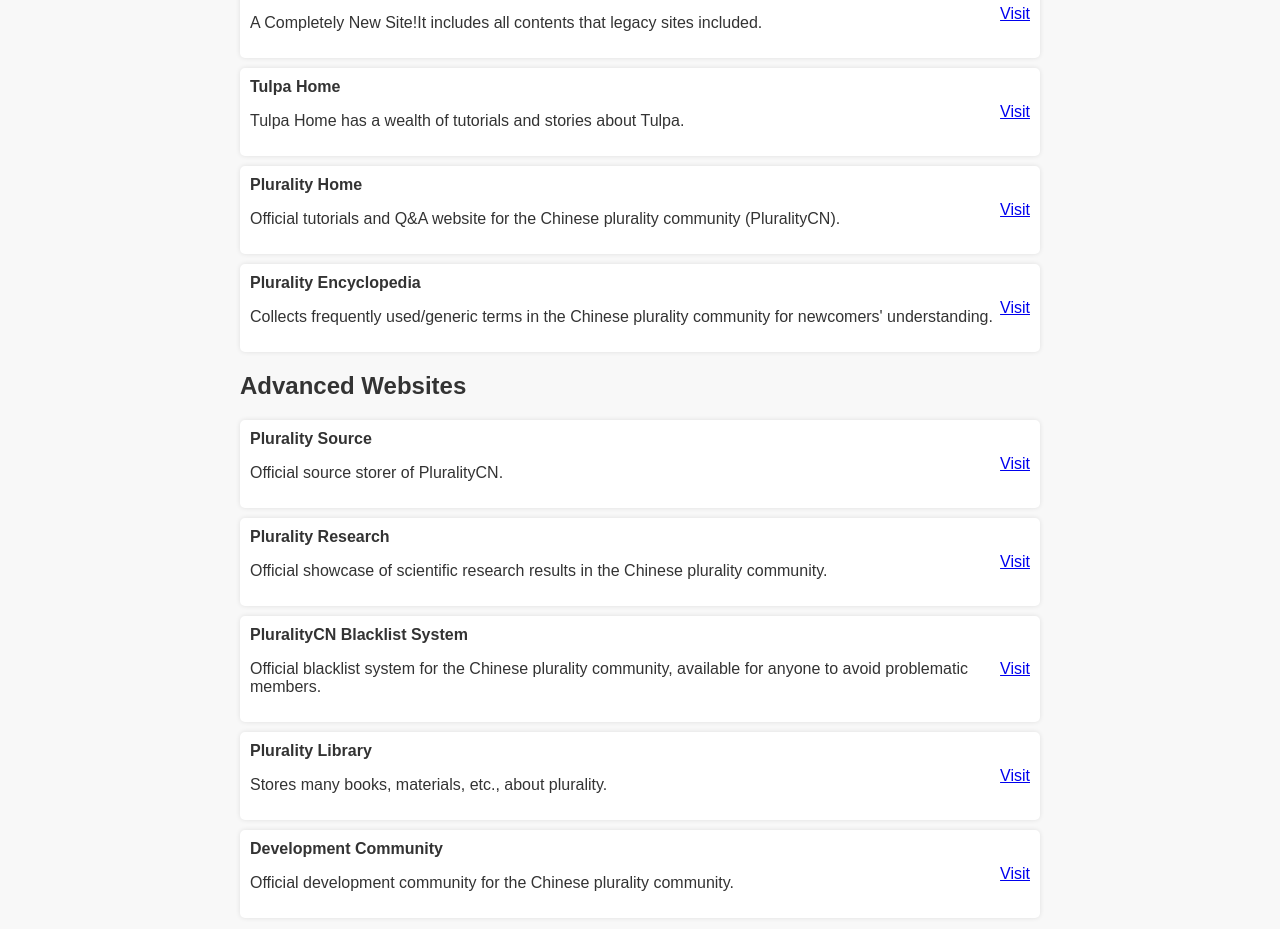
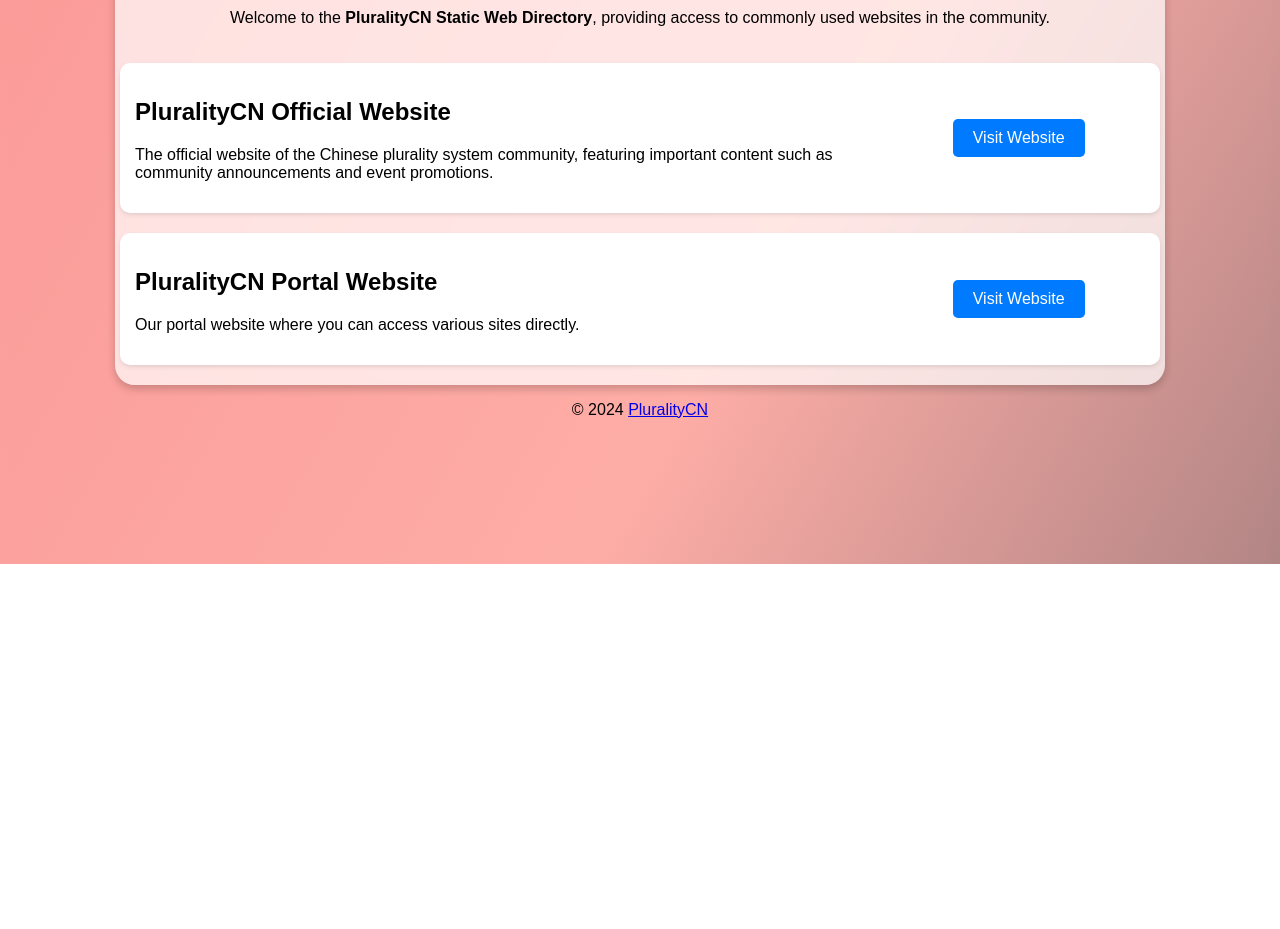
Before and after one commit to pluralitycn/pluralitycn.github.io, a plain HTML site: page index_en.html in a window 1280 px wide. Shown: the part 236-1165 px from the top of the page. After the commit the page ends 800 px from the top, so only its background shows below. Drawn offline with Linux system fonts and the light colour scheme.

Commit message:
Update index_en.html

```diff
--- a/index_en.html
+++ b/index_en.html
@@ -3,225 +3,94 @@
 <head>
 <meta charset="UTF-8">
 <meta name="viewport" content="width=device-width, initial-scale=1.0">
-  <title>PluralityCN Website Navigation</title>
+<title>PluralityCN Static Web Directory</title>
 <style>
-    body {
-      font-family: 'Arial', sans-serif;
-      background-color: #f8f8f8;
-      color: #333;
-      transition: background-color 0.3s, color 0.3s;
+    @keyframes auroraBG {
+        0% { background-position: 0% 50%; }
+        25% { background-position: 100% 50%; }
+        50% { background-position: 0% 50%; }
+        75% { background-position: 100% 50%; }
+        100% { background-position: 0% 50%; }
     }
-
+    body, html {
+        height: 100%;
+        margin: 0;
+        overflow: hidden;
+        display: flex;
+        flex-direction: column;
+        justify-content: center;
+        align-items: center;
+        background: linear-gradient(120deg, #012939, #0290b0, #00cdac, #a1ffce, #f68084, #feada6, #012939);
+        background-size: 800% 800%;
+        animation: auroraBG 20s ease infinite;
+        font-family: Arial, sans-serif;
+    }
     .container {
-      max-width: 800px;
-      margin: 20px auto;
+        backdrop-filter: blur(10px);
+        background-color: rgba(255, 255, 255, 0.7);
+        padding: 20px;
+        border-radius: 20px;
+        box-shadow: 0 4px 8px rgba(0,0,0,0.2);
+        transition: background-color 0.3s ease, box-shadow 0.5s ease, transform 0.5s ease;
+        cursor: pointer;
+        width: 80%; /* Adjust container width */
+        display: flex;
+        flex-direction: column;
+        align-items: center;
     }
-
-    h1 {
-      text-align: center;
-      color: #007BFF;
+    .card {
+        background-color: #fff;
+        margin-top: 20px;
+        padding: 15px;
+        border-radius: 10px;
+        box-shadow: 0 2px 4px rgba(0,0,0,0.1);
+        display: flex;
+        width: 100%; /* Full width cards */
     }
-
-    .announcement {
-      margin-bottom: 20px;
-      padding: 10px;
-      background-color: #ffeeba;
-      border: 1px solid #ffc107;
+    .left {
+        flex: 3;
+    }
+    .right {
+        flex: 1;
+        display: flex;
+        align-items: center;
+        justify-content: center;
+    }
+    .right a {
+        text-decoration: none;
+        color: white;
+        background-color: #007BFF;
+        padding: 10px 20px;
         border-radius: 5px;
-    }
-
-    .category {
-      margin-top: 20px;
-    }
-
-    .site {
-      display: flex;
-      justify-content: space-between;
-      align-items: center;
-      padding: 10px;
-      margin: 10px 0;
-      background-color: #fff;
-      border-radius: 5px;
-      box-shadow: 0 0 5px rgba(0, 0, 0, 0.1);
-      transition: background-color 0.3s;
-    }
-
-    .site:hover {
-      background-color: #f0f0f0;
-    }
-
-    .toggle-btn {
-      cursor: pointer;
-      font-size: 18px;
-      margin-bottom: 10px;
-    }
-
-    .night-mode {
-      text-align: right;
-      margin-top: 20px;
-    }
-
-    .night-mode label {
-      display: inline-block;
-      margin-right: 10px;
-    }
-
-    .language-switch {
-      margin-top: 10px;
     }
 </style>
 </head>
 <body>
-
 <div class="container">
-  <div class="announcement">
-    Note: It is recommended to access websites through the navigation and confirm that the domain is "tulpa.cn", "plura.wiki", or "pluralitycn.wiki".
+    <h1>PluralityCN Static Web Directory</h1>
+    <p>Welcome to the <b>PluralityCN Static Web Directory</b>, providing access to commonly used websites in the community.</p>
+    <div class="card">
+        <div class="left">
+            <h2>PluralityCN Official Website</h2>
+            <p>The official website of the Chinese plurality system community, featuring important content such as community announcements and event promotions.</p>
         </div>
-
-  <h1>PluralityCN Website Navigation</h1>
-
-  <div class="category" id="entry-websites">
-    <h2>Entry Websites</h2>
-    <div class="site">
-      <div>
-        <strong>The All-in-One Site of PluralityCN</strong>
-        <p>A Completely New Site!It includes all contents that legacy sites included.</p>
-      </div>
-      <a href="https://aiosite-of-pluralitycn.notion.site/b89fb100dbde4bdbb08bd17f13d22847?pvs=4 target="_blank">Visit</a>
-    </div>
-
-    <div class="site">
-      <div>
-        <strong>Tulpa Home</strong>
-        <p>Tulpa Home has a wealth of tutorials and stories about Tulpa.</p>
-      </div>
-      <a href="https://tulpahome.pluralitycn.wiki" target="_blank">Visit</a>
-    </div>
-
-    <div class="site">
-      <div>
-        <strong>Plurality Home</strong>
-        <p>Official tutorials and Q&A website for the Chinese plurality community (PluralityCN).</p>
-      </div>
-      <a href="https://home.pluralitycn.wiki" target="_blank">Visit</a>
-    </div>
-
-    <div class="site">
-      <div>
-        <strong>Plurality Encyclopedia</strong>
-        <p>Collects frequently used/generic terms in the Chinese plurality community for newcomers' understanding.</p>
-      </div>
-      <a href="https://pedia.pluralitycn.wiki" target="_blank">Visit</a>
+        <div class="right">
+            <a href="https://www.pluralitycn.com" target="_blank">Visit Website</a>
         </div>
     </div>
-
-  <div class="category" id="advanced-websites">
-    <h2>Advanced Websites</h2>
-    <div class="site">
-      <div>
-        <strong>Plurality Source</strong>
-        <p>Official source storer of PluralityCN.</p>
+    <div class="card">
+        <div class="left">
+            <h2>PluralityCN Portal Website</h2>
+            <p>Our portal website where you can access various sites directly.</p>
         </div>
-      <a href="https://source.plura.wiki" target="_blank">Visit</a>
-    </div>
-
-    <div class="site">
-      <div>
-        <strong>Plurality Research</strong>
-        <p>Official showcase of scientific research results in the Chinese plurality community.</p>
-      </div>
-      <a href="https://research.plura.wiki" target="_blank">Visit</a>
-    </div>
-
-    <div class="site">
-      <div>
-        <strong>PluralityCN Blacklist System</strong>
-        <p>Official blacklist system for the Chinese plurality community, available for anyone to avoid problematic members.</p>
-      </div>
-      <a href="https://blacklist.plura.wiki" target="_blank">Visit</a>
-    </div>
-
-    <div class="site">
-      <div>
-        <strong>Plurality Library</strong>
-        <p>Stores many books, materials, etc., about plurality.</p>
-      </div>
-      <a href="https://library.plura.wiki" target="_blank">Visit</a>
-    </div>
-
-    <div class="site">
-      <div>
-        <strong>Development Community</strong>
-        <p>Official development community for the Chinese plurality community.</p>
-      </div>
-      <a href="https://dev.pluralitycn.wiki" target="_blank">Visit</a>
+        <div class="right">
+            <a href="https://portal.pluralitycn.com" target="_blank">Visit Website</a>
         </div>
     </div>
-
-  <div class="category" id="entertainment-websites">
-    <h2>Leisure & Entertainment</h2>
-    <div class="site">
-      <div>
-        <strong>PluralityMC Skins</strong>
-        <p>Entertainment project MC server skin station for the Chinese plurality community. Requires an account on this site to enter the server.</p>
+    <!-- More cards can be added as needed -->
 </div>
-      <a href="https://skin.leaphorizon.xyz" target="_blank">Visit</a>
-    </div>
-  </div>
-
-  <div class="category" id="dynamic-websites">
-    <h2>Dynamic Websites (Legacy)</h2>
-    <div class="site">
-      <div>
-        <strong>Tulpa Home Dynamic</strong>
-        <p>Tulpa Home Dynamic Website</p>
-      </div>
-      <a href="https://www.tulpa.cn" target="_blank">Visit</a>
-    </div>
-
-    <div class="site">
-      <div>
-        <strong>PluralityCN Home Dynamic</strong>
-        <p>PluralityCN Home Dynamic Website</p>
-      </div>
-      <a href="https://home.plura.wiki" target="_blank">Visit</a>
-    </div>
-
-    <div class="site">
-      <div>
-        <strong>Plurality Encyclopedia Dynamic</strong>
-        <p>Plurality Encyclopedia Dynamic Website</p>
-      </div>
-      <a href="https://plura.wiki" target="_blank">Visit</a>
-    </div>
-  </div>
-
-  <div class="night-mode">
-    <label for="nightMode">Night Mode:</label>
-    <input type="checkbox" id="nightMode" onclick="toggleNightMode()">
-  </div>
-
-  <div class="language-switch">
-    <label for="languageSwitch">Switch Language:</label>
-    <select id="languageSwitch" onchange="changeLanguage()">
-      <option value="en">English</option>
-      <option value="zh-CN">中文</option>
-    </select>
-  </div>
-
-</div>
-
-<script>
-  function toggleNightMode() {
-    const body = document.body;
-    body.classList.toggle('night-mode');
-  }
-
-  function changeLanguage() {
-    const selectedLanguage = document.getElementById('languageSwitch').value;
-    window.location.href = `index_${selectedLanguage}.html`;
-  }
-</script>
-
+<footer>
+    <p>© 2024 <a href="https://www.pluralitycn.com">PluralityCN</a></p>
+</footer>
 </body>
 </html>
```
Lines whose indentation alone changed are shown as unchanged.
